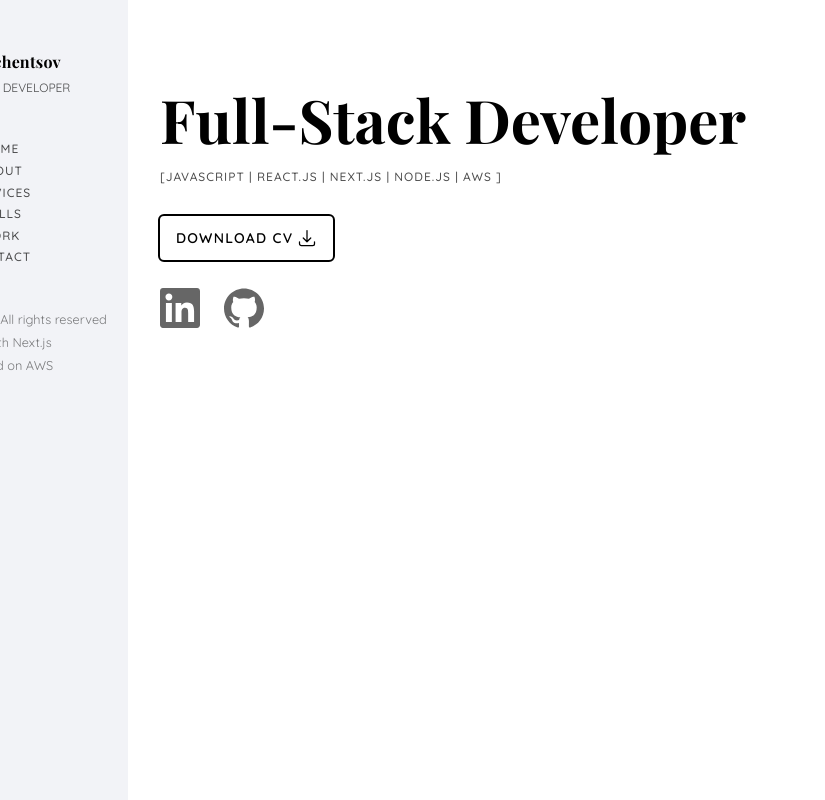
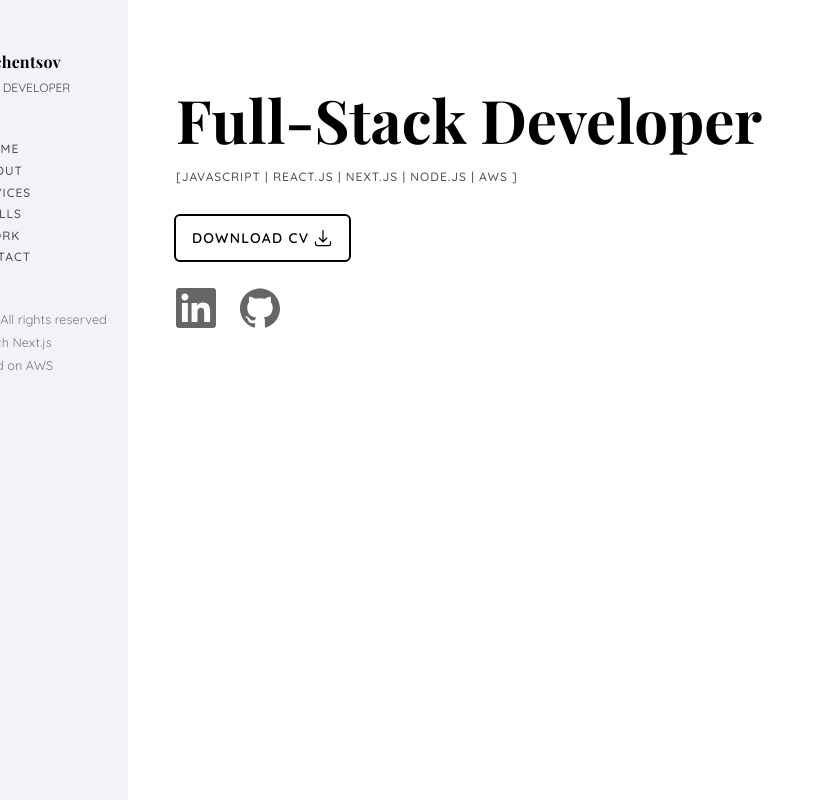
Before and after one commit to kirill-develops/portfolio-kirill-tchentsov-2024, a Next.js app: page / in a window 1280 px wide. Shown: the whole page, without its empty margins (0-825 px from the left). Built offline with nearby package versions, Linux system fonts and the light colour scheme; a web font is replaced by a local one.

Commit message:
updated padding on lg breakpoint for boxshadow

```diff
--- a/src/app/ui/Frames.tsx
+++ b/src/app/ui/Frames.tsx
@@ -43,7 +43,7 @@ interface SectionFrameProps extends ReactChildProps {
 function SectionFrame({ children, id, className }: SectionFrameProps) {
    return (
       <article
-         className={`flex h-auto flex-col gap-y-16 px-4 py-20 md:px-8 ${className}`}
+         className={`flex h-auto flex-col gap-y-16 px-4 py-20 sm:px-8 lg:px-12 ${className}`}
          id={id}
       >
          {children}
```
